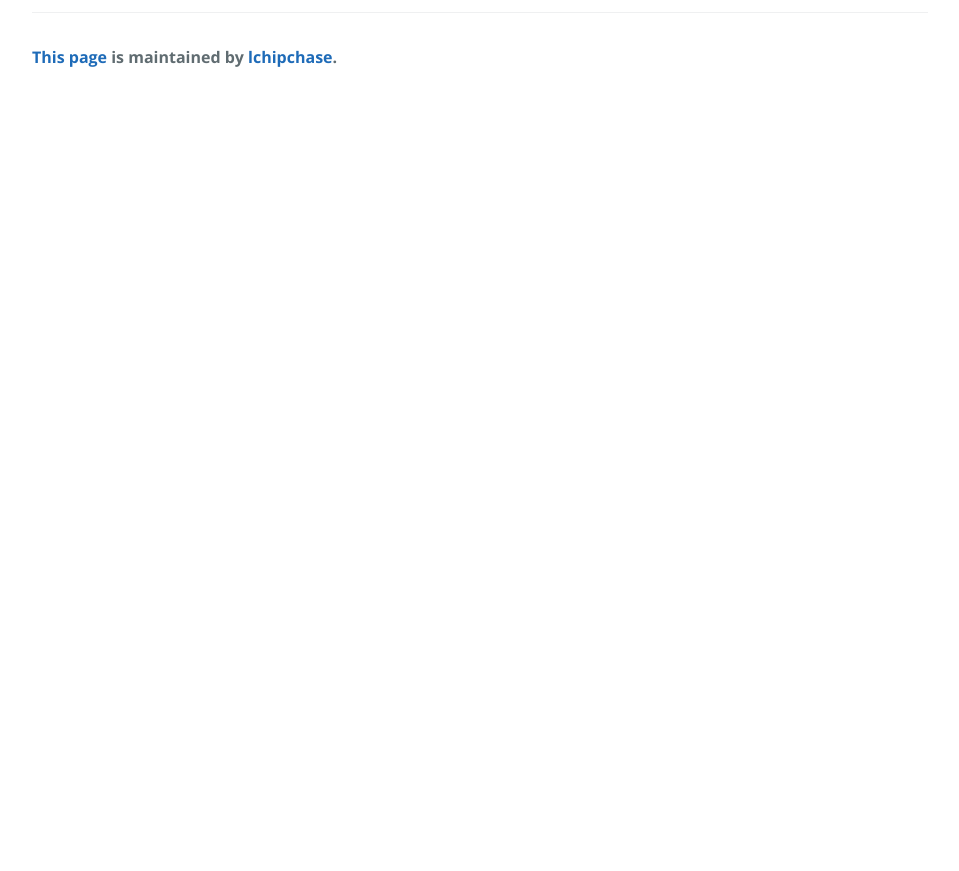
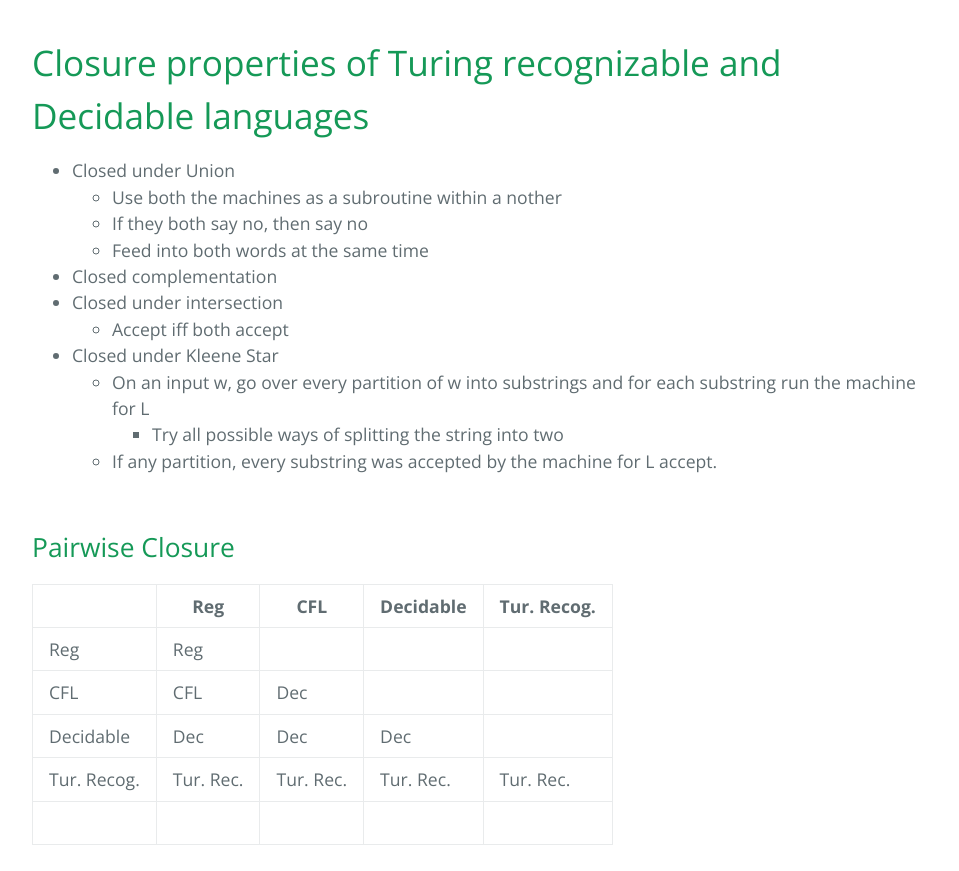
Before and after one commit to lchipchase/modulenotes, a Jekyll site: the page built from CS259.md, in a window 1280 px wide and 1400 px high, scrolled down 52810 px. Shown: the part 529-1400 px from the top of the window, without its empty margins (160-1119 px from the left). Built offline with Jekyll 4.4.1, drawn with Linux system fonts in a browser that asks for light colours; our own code applies the rules of GitHub Pages for plain Markdown files; the repository's description, which GitHub fills in, is left out; before the commit the page ends 53440 px from its top, so only the background shows below that.

Commit message:
h2 git pu

```diff
--- a/CS259.md
+++ b/CS259.md
@@ -1580,3 +1580,152 @@ If $L$ and $\overline L$ are both Turing-recognizable, with recogs. P,Q, then th
 $A\leq_m \overline A\implies \overline A\leq_m A$
 
 ![image-20220308095458153](C:\Users\leonc\Documents\Warwick\CSY2\modulenotes\CS259.assets\image-20220308095458153.png)
+
+
+
+
+
+
+
+
+
+
+
+
+
+
+
+
+
+
+
+
+
+
+
+
+
+
+
+
+
+
+
+
+
+
+
+
+
+
+
+
+
+
+
+
+
+
+
+
+
+
+
+
+
+
+
+
+
+
+
+
+
+
+
+
+
+
+
+
+
+
+
+
+
+
+
+
+
+
+
+
+
+
+
+
+
+
+
+
+
+
+
+
+
+
+
+
+
+
+
+
+
+
+
+
+
+
+
+
+
+
+
+
+
+
+
+
+
+
+
+
+
+
+
+
+
+# Closure properties of Turing recognizable and Decidable languages
+
+- Closed under Union
+  - Use both the machines as a subroutine within a nother
+  - If they both say no, then say no
+  - Feed into both words at the same time
+
+- Closed complementation
+- Closed under intersection
+  - Accept iff both accept
+- Closed under Kleene Star
+  - On an input w, go over every partition of w into substrings and for each substring run the machine for L
+    - Try all possible ways of splitting the string into two
+  - If any partition, every substring was accepted by the machine for L accept.
+
+##  Pairwise Closure
+
+|             | Reg       | CFL       | Decidable | Tur. Recog. |
+| ----------- | --------- | --------- | --------- | ----------- |
+| Reg         | Reg       |           |           |             |
+| CFL         | CFL       | Dec       |           |             |
+| Decidable   | Dec       | Dec       | Dec       |             |
+| Tur. Recog. | Tur. Rec. | Tur. Rec. | Tur. Rec. | Tur. Rec.   |
+|             |           |           |           |             |
```
Also changed, not shown: CS254.md (+123 -0 lines), CS254.assets/image-20220314131041332.png (added), CS254.assets/image-20220314131110997.png (added), CS254.assets/image-20220314131153615.png (added), CS254.assets/image-20220314131319237.png (added), CS254.assets/image-20220314131351038.png (added), CS254.assets/image-20220314131447930.png (added), CS254.assets/image-20220314131536402.png (added), CS254.assets/image-20220314131803008.png (added), CS254.assets/image-20220314131948493.png (added), CS254.assets/image-20220314133441893.png (added), CS254.assets/image-20220314133538940.png (added), CS254.assets/image-20220314133644590.png (added), CS254.assets/image-20220314134332098.png (added).
